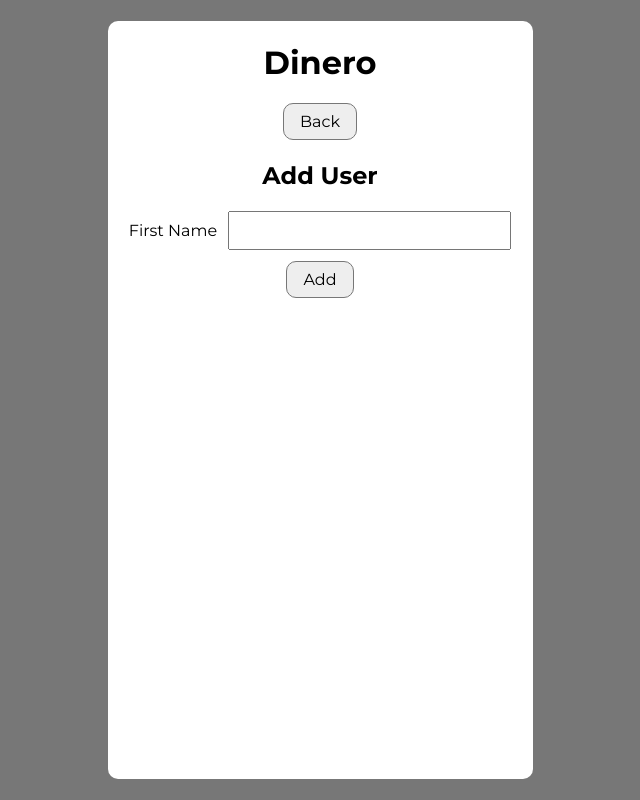
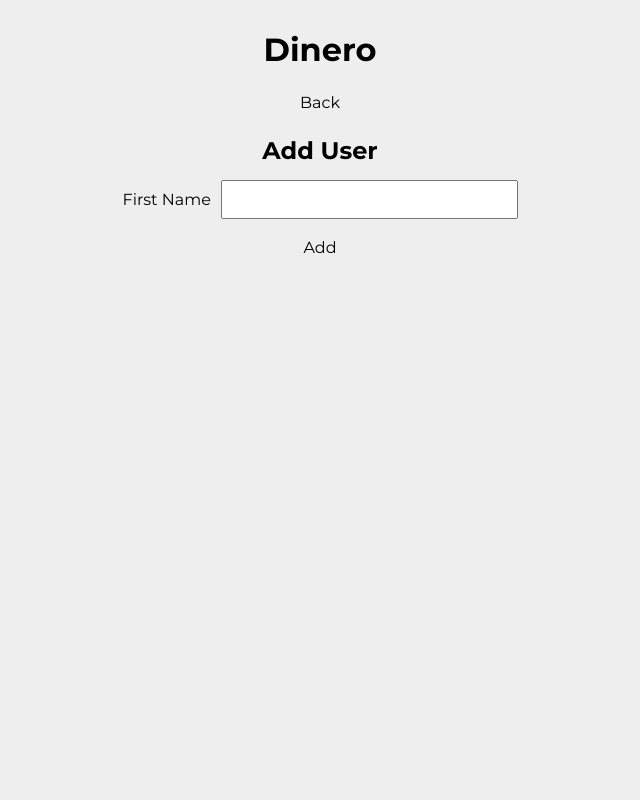
Before and after one commit to alanavery/dinero, a Next.js app: page /users/add in a window 1280 px wide. Shown: the whole page, without its empty margins (320-960 px from the left). Built offline with nearby package versions, Linux system fonts and the light colour scheme.

Commit message:
group transactions by date

```diff
--- a/styles/styles.scss
+++ b/styles/styles.scss
@@ -2,13 +2,24 @@
 
 @import url('https://fonts.googleapis.com/css2?family=Montserrat:wght@400;700&display=swap');
 
+// Mixins ————————————————————
+@mixin rows($row-gap) {
+  display: flex;
+  flex-direction: column;
+  row-gap: $row-gap;
+}
+
+// Variables ————————————————————
 $mobile: 425px;
-$spacing-lg: clamp(0px, 5vw, ($mobile * 0.05));
-$spacing-md: clamp(0px, 5vw, ($mobile * 0.025));
-$spacing-sm: clamp(0px, 5vw, ($mobile * 0.01));
+// $spacing-lg: clamp(0px, 5vw, ($mobile * 0.05));
+// $spacing-md: clamp(0px, 5vw, ($mobile * 0.025));
+// $spacing-sm: clamp(0px, 5vw, ($mobile * 0.01));
+$spacing-lg: 15px;
+$spacing-md: 10px;
+$spacing-sm: 5px;
 
-$primary: #777;
-$secondary: #ddd;
+$gray-light: #eee;
+$gray-dark: #888;
 $tertiary: #eee;
 $light: #fff;
 $dark: #000;
@@ -41,7 +52,7 @@ a {
   text-decoration: none;
 
   &:hover {
-    color: $primary;
+    color: $gray-light;
   }
 }
 
@@ -80,19 +91,19 @@ button,
   font-size: inherit;
   text-align: center;
   background-color: $tertiary;
-  border: 1px solid $primary;
+  border: 1px solid $gray-light;
   border-radius: 10px;
 
   &:hover {
     color: inherit;
-    background-color: $secondary;
+    background-color: $gray-dark;
   }
 }
 
 body {
   color: $dark;
   font-family: 'Montserrat', sans-serif;
-  background-color: $primary;
+  background-color: $gray-light;
 
   #__next,
   .app {
@@ -114,21 +125,19 @@ body {
     .app {
       grid-template-rows: auto 1fr;
       width: clamp(0px, 100%, $mobile);
-      background-color: $light;
+      // background-color: $light;
       border-radius: 10px;
 
       main {
         align-self: flex-start;
 
-        .nav--secondary {
+        .nav--gray-dark {
           display: flex;
           justify-content: space-between;
         }
 
         section {
-          display: grid;
-          grid-template-columns: 100%;
-          row-gap: $spacing-lg;
+          @include rows($spacing-lg);
 
           &.users,
           &.accounts,
@@ -146,8 +155,8 @@ body {
             }
 
             > ul {
-              border-top: 1px solid $primary;
-              border-bottom: 1px solid $primary;
+              border-top: 1px solid $gray-light;
+              border-bottom: 1px solid $gray-light;
 
               > li {
                 display: grid;
@@ -157,7 +166,7 @@ body {
                 padding: $spacing-md 0;
 
                 &:not(:last-child) {
-                  border-bottom: 1px solid $primary;
+                  border-bottom: 1px solid $gray-light;
                 }
 
                 .list__item__text,
@@ -199,3 +208,46 @@ body {
     }
   }
 }
+
+// Components ————————————————————
+.card {
+  padding: 10px;
+  background-color: $light;
+  border-radius: 5px;
+
+  > div {
+    @include rows($spacing-sm);
+  }
+
+  .card__heading {
+    color: $gray-dark;
+    font-size: 10px;
+  }
+
+  .card__body--lg {
+    font-size: 22px;
+  }
+
+  &.card--lg {
+    display: grid;
+    grid-template-columns: repeat(2, 1fr);
+    text-align: center;
+  }
+
+  &.card--sm {
+    @include rows($spacing-md);
+
+    > li {
+      display: grid;
+      grid-template-columns: 1fr auto;
+
+      > div {
+        @include rows($spacing-sm);
+      }
+    }
+  }
+}
+
+.group {
+  @include rows($spacing-sm);
+}
```
Also changed, not shown: components/transaction-list.js (+37 -9 lines).
